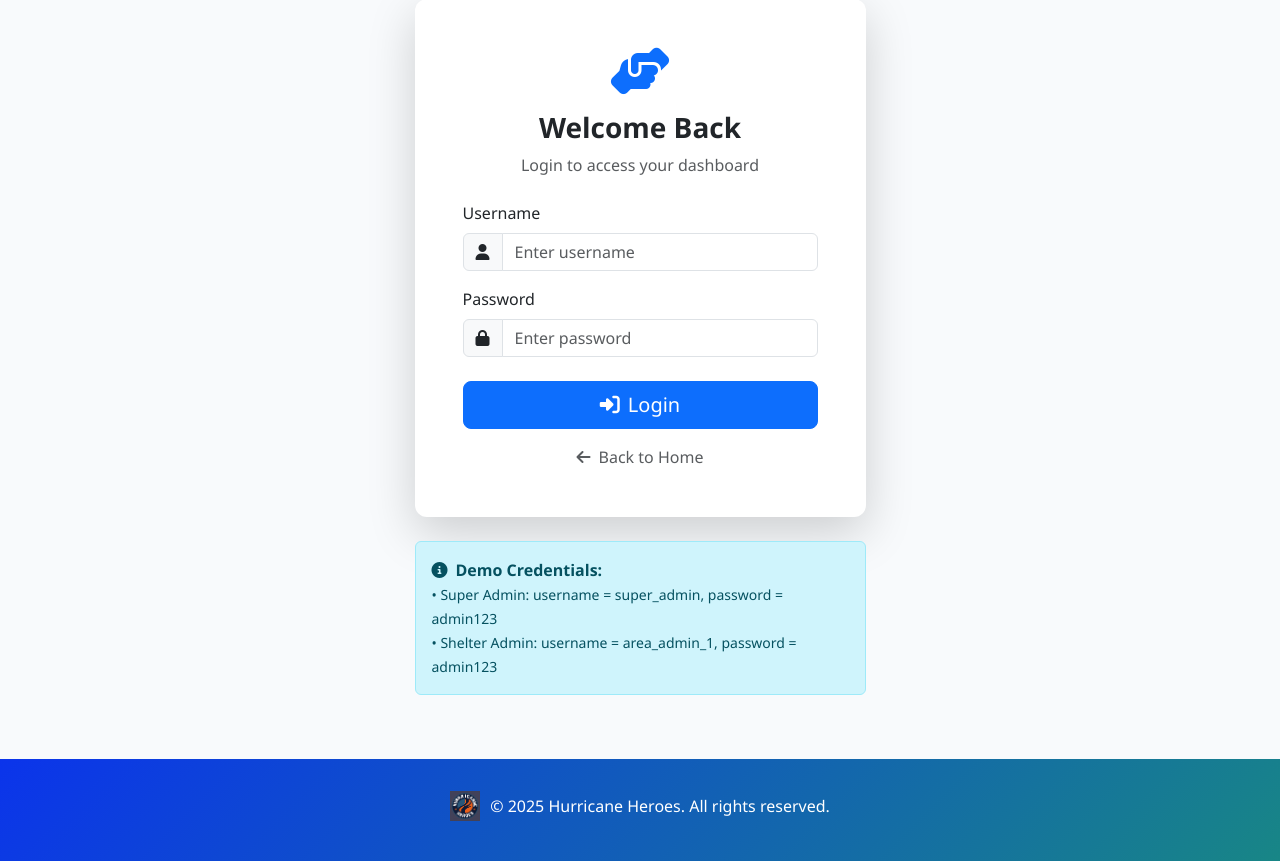
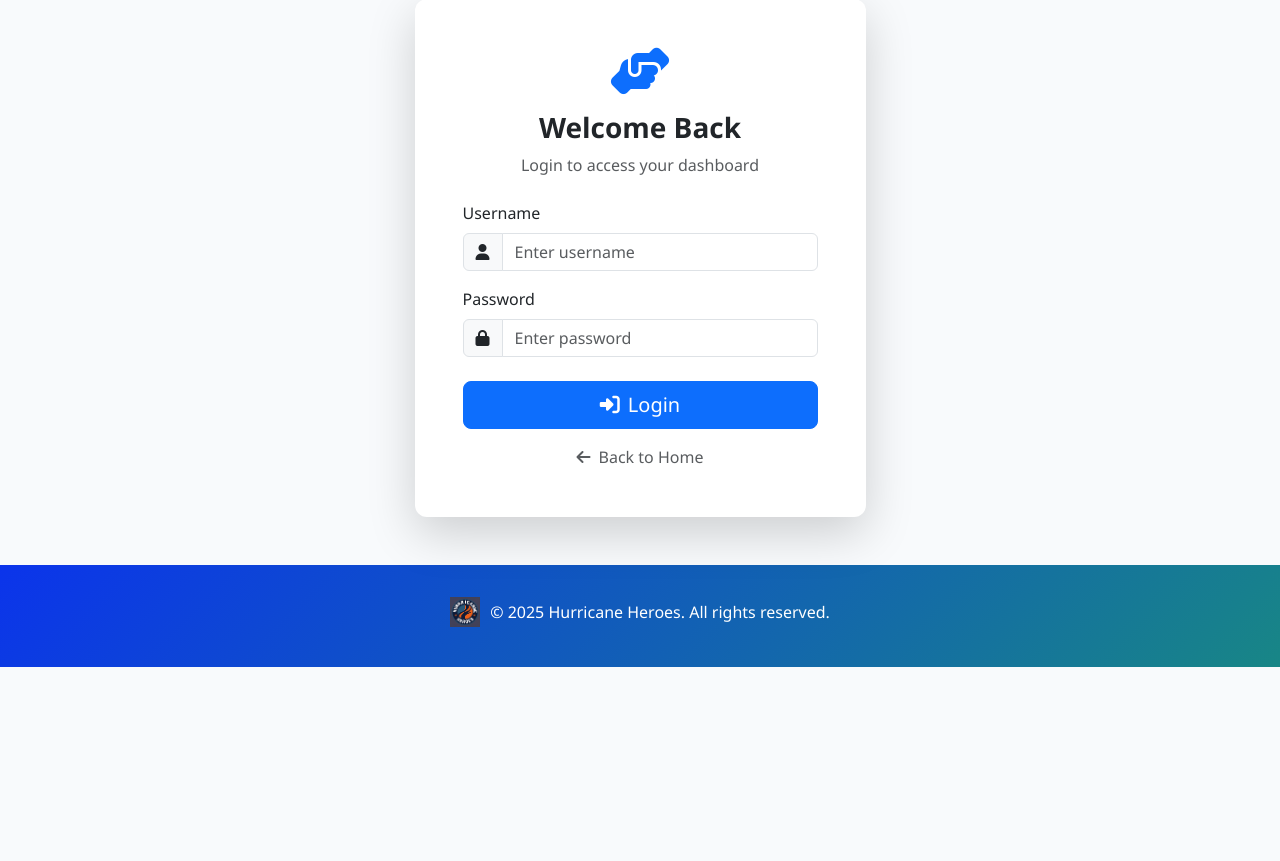
Before and after one commit to Tejas-Upadhyay/HurricaneHeroes, a Django app: page /login/ in a window 1280 px wide. Shown: the part 123-984 px from the top of the page. After the commit the page ends 790 px from the top, so only its background shows below. Run offline with Django 5.2, Linux system fonts and the light colour scheme.

Commit message:
removed default credentails

```diff
--- a/templates/auth/login.html
+++ b/templates/auth/login.html
@@ -46,16 +46,6 @@
                     </form>
                 </div>
             </div>
-
-            <div class="mt-4">
-                <div class="alert alert-info">
-                    <strong><i class="fas fa-info-circle me-2"></i>Demo Credentials:</strong><br>
-                    <small>
-                        • Super Admin: username = super_admin, password = admin123<br>
-                        • Shelter Admin: username = area_admin_1, password = admin123
-                    </small>
-                </div>
-            </div>
         </div>
     </div>
 </div>
```
